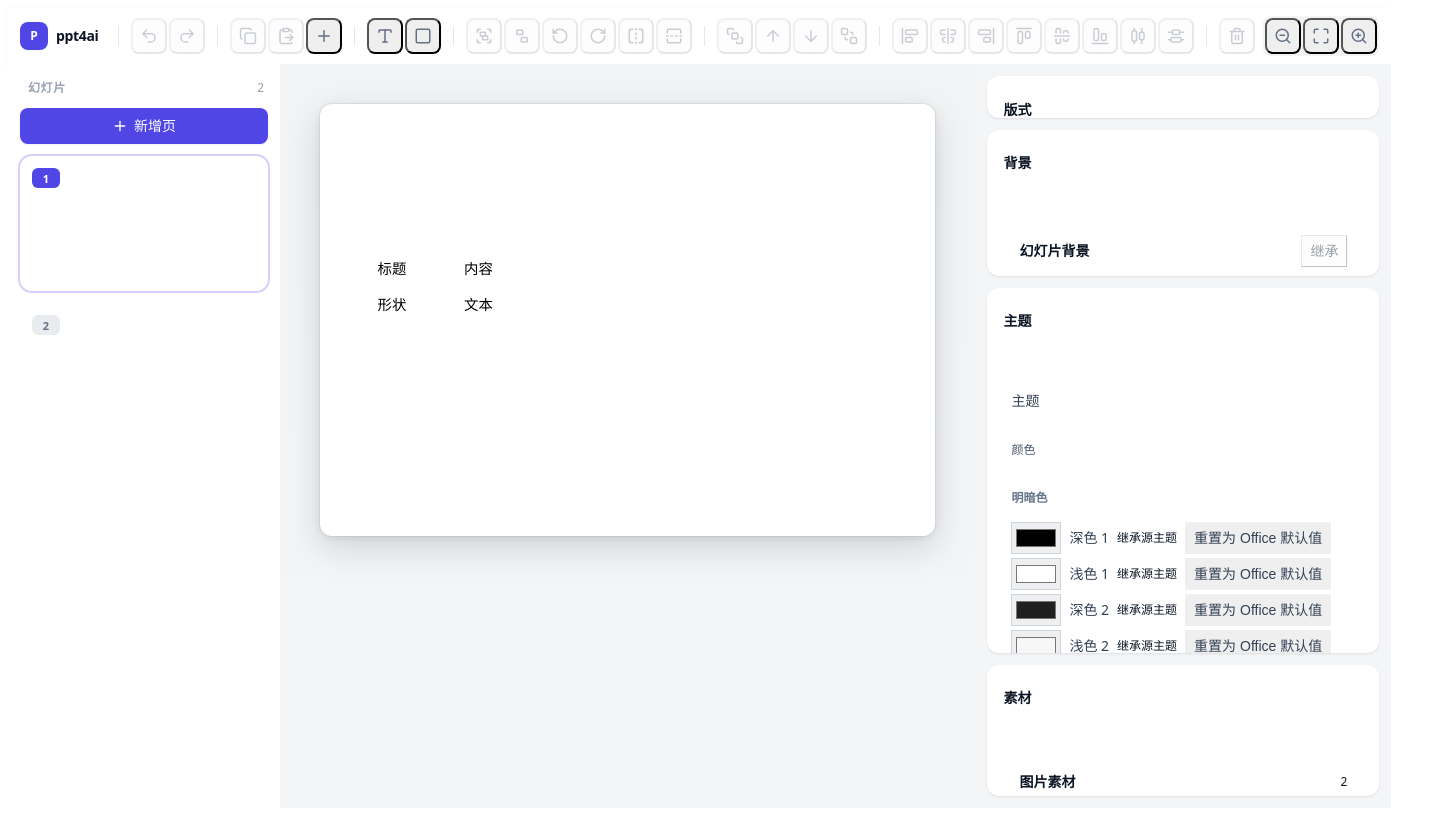
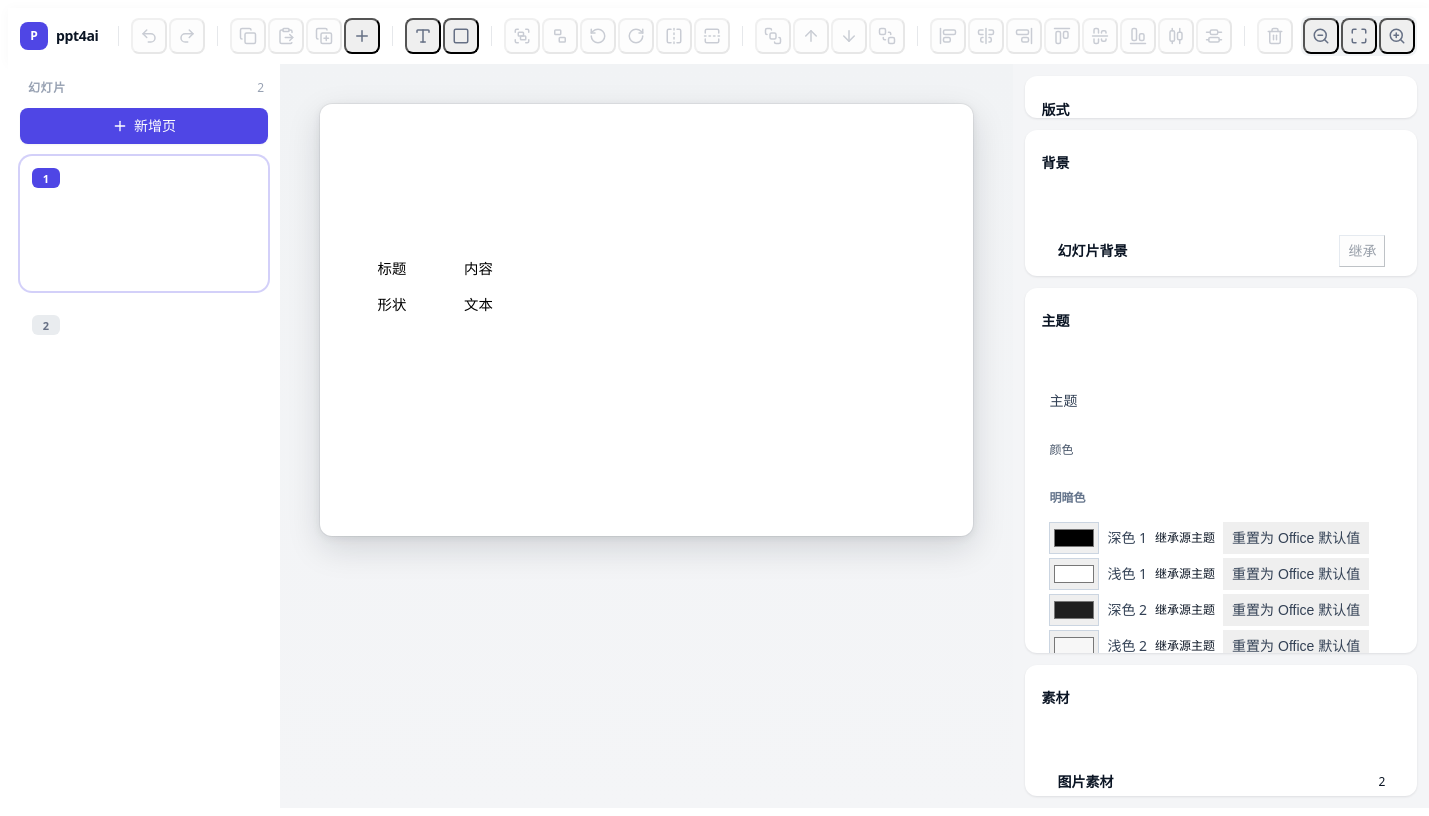
Before and after one commit to ijry/ppt4ai, a Vue app in the folder apps/playground/: page / in a window 1280 px wide. Shown: the whole page, 1429 px wide, since content can reach past the window. Built offline with nearby package versions, Linux system fonts and the light colour scheme.

Commit message:
feat(playground): duplicate selected elements (再制 button + Ctrl/Cmd+D)

```diff
--- a/apps/playground/src/EditorApp.vue
+++ b/apps/playground/src/EditorApp.vue
@@ -37,6 +37,7 @@ function reorder(action: 'front' | 'back' | 'forward' | 'backward'): void {
       : action === 'forward' ? host.bringForward() : host.sendBackward()
 }
 function deleteSelected(): void { snapshot.value = host.deleteSelected() }
+function duplicate(): void { snapshot.value = host.duplicateSelected() }
 function align(edge: 'left' | 'centerX' | 'right' | 'top' | 'centerY' | 'bottom'): void {
   const count = snapshot.value.slides[snapshot.value.activeSlideId]!.engineState.selection.length
   snapshot.value = host.alignSelected(edge, count >= 2 ? 'selection' : 'slide')
@@ -48,9 +49,15 @@ function isEditableTarget(target: EventTarget | null): boolean {
   return target instanceof HTMLElement && (target.isContentEditable || ['INPUT', 'TEXTAREA', 'SELECT'].includes(target.tagName))
 }
 function onKeydown(event: KeyboardEvent): void {
-  if (event.key !== 'Delete' && event.key !== 'Backspace') return
   if (isEditableTarget(event.target)) return
   const selection = snapshot.value.slides[snapshot.value.activeSlideId]!.engineState.selection
+  if ((event.ctrlKey || event.metaKey) && (event.key === 'd' || event.key === 'D')) {
+    if (selection.length === 0) return
+    event.preventDefault()
+    snapshot.value = host.duplicateSelected()
+    return
+  }
+  if (event.key !== 'Delete' && event.key !== 'Backspace') return
   if (selection.length === 0) return
   event.preventDefault()
   snapshot.value = host.deleteSelected()
@@ -68,7 +75,7 @@ function onStageUpdate(next: typeof snapshot.value): void { snapshot.value = nex
     <AppToolbar
       :snapshot="snapshot"
       @undo="undo" @redo="redo" @copy="copySel" @paste="paste" @add="addSlide"
-      @insert-text="insertText" @insert-shape="insertShape" @reorder="reorder" @delete="deleteSelected" @align="align" @distribute="distribute"
+      @insert-text="insertText" @insert-shape="insertShape" @reorder="reorder" @delete="deleteSelected" @align="align" @distribute="distribute" @duplicate="duplicate"
       @group="group" @ungroup="ungroup" @rotate="rotate" @flip="flip" @zoom="onZoom"
     />
     <div class="grid min-h-0 grid-cols-[17rem_1fr_26rem]">
--- a/apps/playground/src/presentation-host.ts
+++ b/apps/playground/src/presentation-host.ts
@@ -45,6 +45,7 @@ export interface PlaygroundPresentationHost {
   selectElement(elementId: string | undefined): PlaygroundPresentationSnapshot
   insertText(): PlaygroundPresentationSnapshot
   insertShape(preset: PresetGeometry): PlaygroundPresentationSnapshot
+  duplicateSelected(): PlaygroundPresentationSnapshot
   deleteSelected(): PlaygroundPresentationSnapshot
   alignSelected(edge: 'left' | 'centerX' | 'right' | 'top' | 'centerY' | 'bottom', relativeTo: 'slide' | 'selection'): PlaygroundPresentationSnapshot
   distributeSelected(axis: 'horizontal' | 'vertical'): PlaygroundPresentationSnapshot
@@ -197,6 +198,7 @@ export function createPlaygroundPresentationHost(): PlaygroundPresentationHost {
   let clipboard: PlaygroundClipboardPayload | undefined
   let pasteElementSequence = 1
   let pasteAssetSequence = 1
+  let duplicateElementSequence = 1
 
   const activeHost = (): PlaygroundAssetHost => pageHosts.get(activeSlideId)!
   const recordStructuralChange = (beforeOrder: string[], beforeActiveSlideId: string): void => {
@@ -477,6 +479,40 @@ export function createPlaygroundPresentationHost(): PlaygroundPresentationHost {
     insertShape(preset) {
       return forward((host) => host.insertShape(preset))
     },
+    duplicateSelected() {
+      const state = activeHost().getSnapshot().engineState
+      const rootElementIds = clipboardRoots(state.document, state.selection)
+      if (rootElementIds.length === 0) {
+        status = { kind: 'error', message: 'element-operation-failed' }
+        return snapshot()
+      }
+      const elements = clipboardElements(state.document, rootElementIds)
+      const idMap = new Map<string, string>()
+      const taken = new Set<string>()
+      const nextId = (): string => {
+        let id = `element_dup_${duplicateElementSequence}`
+        duplicateElementSequence += 1
+        while (state.document.elements[id] || taken.has(id)) {
+          id = `element_dup_${duplicateElementSequence}`
+          duplicateElementSequence += 1
+        }
+        taken.add(id)
+        return id
+      }
+      for (const element of elements) idMap.set(element.id, nextId())
+      const offset = 200000 // nudge the copy so it does not sit exactly on the original
+      const cloned = elements.map((element) => {
+        const next = structuredClone(element)
+        next.id = idMap.get(element.id)!
+        next.bounds = { ...next.bounds, x: next.bounds.x + offset, y: next.bounds.y + offset }
+        if (next.kind === 'group') next.childIds = next.childIds.map((childId) => idMap.get(childId) ?? childId)
+        return next
+      })
+      const newRoots = rootElementIds.map((id) => idMap.get(id)!)
+      const result = activeHost().insertElements(newRoots, cloned, [])
+      status = result.status
+      return snapshot()
+    },
     deleteSelected() {
       return forward((host) => host.deleteSelected())
     },
--- a/apps/playground/src/regions/AppToolbar.vue
+++ b/apps/playground/src/regions/AppToolbar.vue
@@ -1,13 +1,13 @@
 <script setup lang="ts">
 import { computed } from 'vue'
-import { Undo2, Redo2, Copy, ClipboardPaste, Plus, Type, Square, Group, Ungroup, RotateCcw, RotateCw, FlipHorizontal, FlipVertical, Trash2, BringToFront, SendToBack, ArrowUp, ArrowDown, AlignStartVertical, AlignCenterVertical, AlignEndVertical, AlignStartHorizontal, AlignCenterHorizontal, AlignEndHorizontal, AlignHorizontalDistributeCenter, AlignVerticalDistributeCenter, ZoomIn, ZoomOut, Maximize } from 'lucide-vue-next'
+import { Undo2, Redo2, Copy, ClipboardPaste, CopyPlus, Plus, Type, Square, Group, Ungroup, RotateCcw, RotateCw, FlipHorizontal, FlipVertical, Trash2, BringToFront, SendToBack, ArrowUp, ArrowDown, AlignStartVertical, AlignCenterVertical, AlignEndVertical, AlignStartHorizontal, AlignCenterHorizontal, AlignEndHorizontal, AlignHorizontalDistributeCenter, AlignVerticalDistributeCenter, ZoomIn, ZoomOut, Maximize } from 'lucide-vue-next'
 import { Toolbar, ToolbarGroup, IconButton, Divider } from '../ui'
 import { toolbarModel } from '../editor/toolbar-model'
 import type { PlaygroundPresentationSnapshot } from '../presentation-host'
 
 const props = defineProps<{ snapshot: PlaygroundPresentationSnapshot }>()
 const emit = defineEmits<{
-  undo: []; redo: []; copy: []; paste: []; add: []
+  undo: []; redo: []; copy: []; paste: []; add: []; duplicate: []
   'insert-text': []; 'insert-shape': []
   group: []; ungroup: []; rotate: [number]; flip: ['horizontal' | 'vertical']; delete: []
   align: ['left' | 'centerX' | 'right' | 'top' | 'centerY' | 'bottom']
@@ -32,6 +32,7 @@ const m = computed(() => toolbarModel(props.snapshot))
     <ToolbarGroup>
       <IconButton data-act="copy" label="复制" :disabled="!m.canCopy" @click="emit('copy')"><Copy :size="18" /></IconButton>
       <IconButton data-act="paste" label="粘贴" :disabled="!m.canPaste" @click="emit('paste')"><ClipboardPaste :size="18" /></IconButton>
+      <IconButton data-act="duplicate" label="再制" :disabled="!m.hasSelection" @click="emit('duplicate')"><CopyPlus :size="18" /></IconButton>
       <IconButton data-act="add" label="新增页" @click="emit('add')"><Plus :size="18" /></IconButton>
     </ToolbarGroup>
     <Divider />
```
Also changed, not shown: 1 other file (tests, documents, lock files or other folders).
